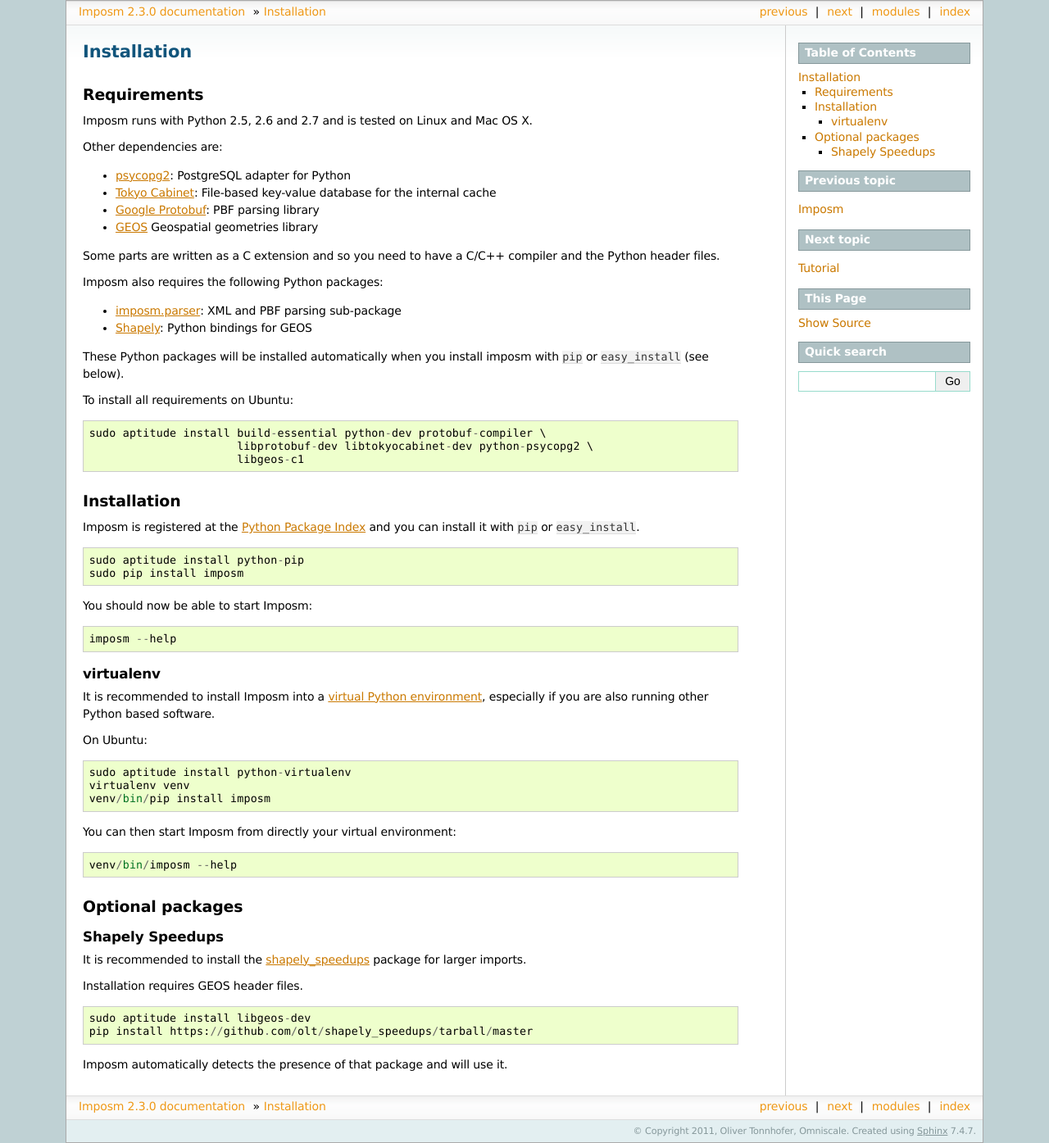
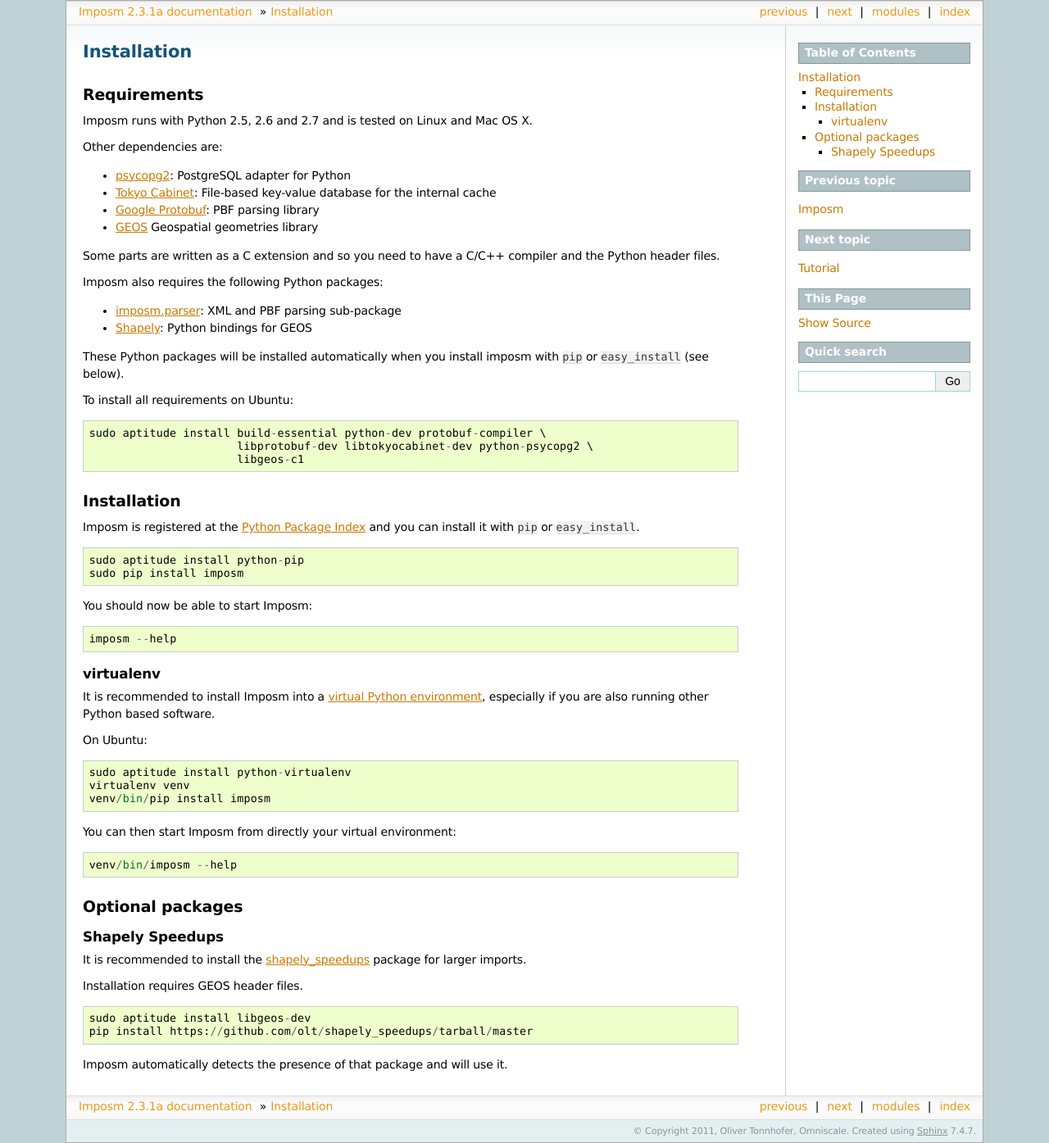
Before and after one commit to omniscale/imposm2, a Sphinx documentation site: the page built from doc/source/install.rst, in a window 1280 px wide. Shown: the whole page at 82% size. Built offline with Sphinx 7.4.7, drawn with Linux system fonts in a browser that asks for light colours.

Commit message:
bumped version for next release

```diff
--- a/doc/source/conf.py
+++ b/doc/source/conf.py
@@ -50,7 +50,7 @@
 # The short X.Y version.
 version = '2.3'
 # The full version, including alpha/beta/rc tags.
-release = '2.3.0'
+release = '2.3.1a'
 
 # The language for content autogenerated by Sphinx. Refer to documentation
 # for a list of supported languages.
--- a/imposm/version.py
+++ b/imposm/version.py
@@ -12,4 +12,4 @@
 # See the License for the specific language governing permissions and
 # limitations under the License.
 
-__version__ = '2.2.0'
+__version__ = '2.3.1a'
```
